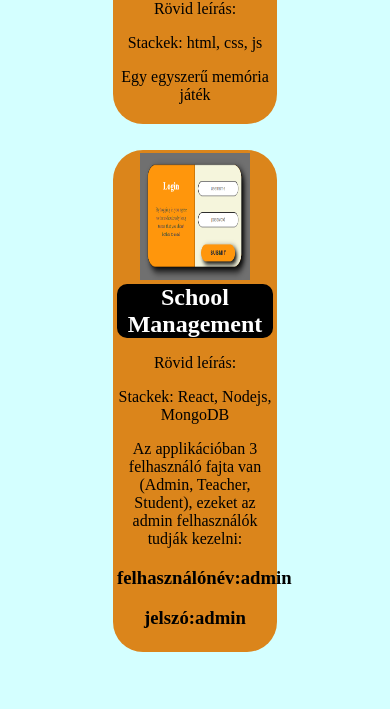
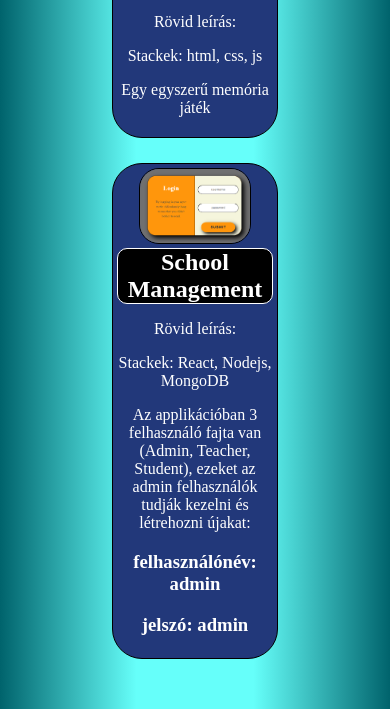
Before and after one commit to Sterbike/Hall, a plain HTML site: page index.html in a window 390 px wide. Shown: the part 275-984 px from the top of the page. Drawn offline with Linux system fonts and the light colour scheme.

Commit message:
Add files via upload

```diff
--- a/index.html
+++ b/index.html
@@ -10,28 +10,24 @@
     <h1>Hódi Richárd</h1>
     <div class="project-container">
         <div class="project">
+            <img src="./img/MemoryGame.PNG" alt="MemoryGame">
             <a href="https://sterbike.github.io/PepeMemoryGame/" target="_blank">
-                <img src="./img/MemoryGame.PNG" alt="MemoryGame">
-                <h2>
-                    Memory Game
-                </h2>
+                <h2> Memory Game </h2>
             </a>
                 <p>Rövid leírás:</p>
                 <p>Stackek: html, css, js</p>
                 <p>Egy egyszerű memória játék</p>
         </div>
         <div class="project">
+            <img src="./img/SMP.PNG" alt="MemoryGame">
             <a href="http://projects.hodirichard.eu" target="_blank">
-                <img src="./img/SMP.PNG" alt="MemoryGame">
-                <h2>
-                    School Management
-                </h2>
+                <h2> School Management </h2>
             </a>
                 <p>Rövid leírás:</p>
                 <p>Stackek: React, Nodejs, MongoDB</p>
-                <p>Az applikációban 3 felhasználó fajta van (Admin, Teacher, Student), ezeket az admin felhasználók tudják kezelni:</p>
-                <h3>felhasználónév:admin </h3>
-                <h3>jelszó:admin</h3>
+                <p>Az applikációban 3 felhasználó fajta van (Admin, Teacher, Student), ezeket az admin felhasználók tudják kezelni és létrehozni újakat:</p>
+                <h3>felhasználónév: admin </h3>
+                <h3>jelszó: admin</h3>
         </div>
     </div>
 </body>
--- a/style.css
+++ b/style.css
@@ -1,8 +1,9 @@
 body{
-    background-color: rgb(212, 255, 255);
-}
+    background: rgb(0,99,108);
+    background: linear-gradient(90deg, rgba(0,99,108,1) 0%, rgba(102,255,250,1) 35%, rgba(102,255,250,1) 65%, rgba(0,99,108,1) 100%);}
 
 .project-container{
+    color: white;
     display: grid;
     grid-template-columns: 1fr 1fr 1fr 1fr;
     padding: 1rem;
@@ -16,14 +17,6 @@ h1{
     border: 1px solid black;
 }
 
-.project-container a {
-    text-decoration: none;
-}
-
-.project-container a:hover {
-    text-decoration:underline;
-    text-decoration-color:white;
-}
 
 .project{
     min-width: 20vw;
@@ -31,17 +24,32 @@ h1{
     border-radius: 30px;
     text-align: center;
     padding: 1vw;
-    background-color: rgb(219, 133, 27);
+    background-color:rgb(34, 56, 122);
     margin: auto;
     margin-top: 0;
+    margin-left: 3vw;
+    border: 1px solid black;
 }
 
-.project a img{
+.project img{
+    border-radius: 20px;
+    border: 1px solid black;
     width: 70%;
-    height: 15vh;
+    height: 20vh;
+    transition: 100ms;
+}
+
+.project img:hover{
+    width: 90%;
+
+}
+
+.project-container a {
+    text-decoration: none;
 }
 
 .project-container a h2 {
+    border: 1px solid white;
     border-radius: 10px;
     background-color: black;
     color: white;
@@ -51,20 +59,39 @@ h1{
     font-size: 1.5rem;
 }
 
-@media only screen and (max-width: 900px) {
+.project-container h2:hover{
+    color: black;
+    background-color: white;
+    border: 1px solid black;
+    cursor: pointer;
+}
+
+@media only screen and (max-width: 1080px) {
     .project-container{
         grid-template-columns: 1fr 1fr;
     }
-  }
 
-@media only screen and (max-width: 600px) {
+    .project{
+        margin: auto;
+        margin-top: 0;
+        margin-bottom: 3vh;
+        width: 40vw;
+    }
+}
+
+@media only screen and (max-width: 800px) {
     .project-container{
         grid-template-columns: 1fr;
     }
 
     .project{
+        margin: auto;
         margin-bottom: 3vh;
         width: 40vw;
     }
 
+    .project img{
+        width: 70%;
+        height: 70%;
+    }
   }
```
